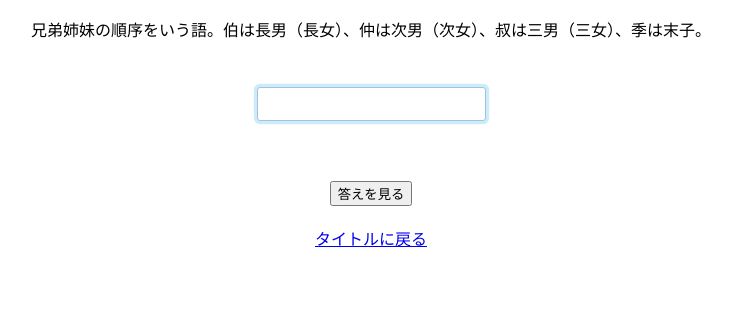
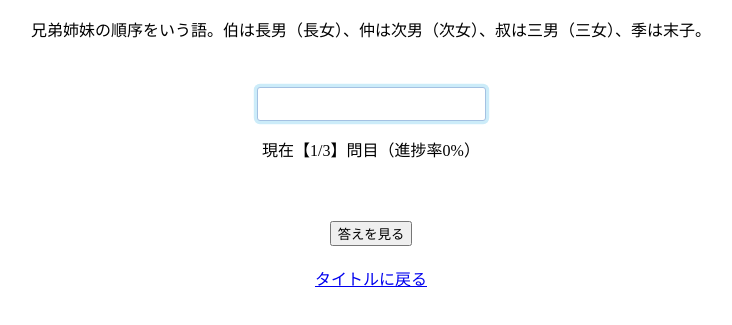
Before and after one commit to friends314/Yojijukugo, a plain HTML site: page theme/index.html in a window 1280 px wide. Shown: the part 127-452 px from the top of the page, without its empty margins (269-1001 px from the left). Drawn offline with Linux system fonts and the light colour scheme.

Commit message:
現在何問目かと、進捗率の表示を追加

```diff
--- a/js/main.js
+++ b/js/main.js
@@ -3,6 +3,12 @@
 const jukugo = document.querySelector("#jukugo");
 const answer = document.querySelector("#answer");
 const reveal = document.querySelector("#reveal");
+const meaning = document.querySelector("#meaning");
+const loc = document.querySelector("#location");
+
+const total = dictionary.length;  // 問題数
+let current = 1;                 // 現在何問目か
+let rate = 0; // 進捗率
 
 /**
  * 辞書から１つランダムに取得
@@ -14,15 +20,21 @@ const getQuestion = (d = dictionary) => {
     // 入力フォームを初期化
     answer.value = '';
 
-    if (tmp.length == d.length) {
+    if (tmp.length == total) {
         jukugo.textContent = 'お疲れ様でした';
+
+        const current_location = getLocation(current, total);
+        loc.textContent = current_location;
+
         reveal.remove();  // 完了画面の作成を検討
+        meaning.remove();
+        answer.remove();
         return false;
     }
 
     let key;
     do {
-        key = Math.floor(Math.random() * d.length);
+        key = Math.floor(Math.random() * total);
     } while (tmp.includes(key));
 
     tmp.push(key);
@@ -37,8 +49,10 @@ let question = getQuestion();
 const displayQuiz = question => {
     // console.log(question);
     jukugo.textContent = question.jukugo;
-    document.querySelector("#meaning").textContent = question.meaning;
+    meaning.textContent = question.meaning;
     answer.focus();
+    const current_location = getLocation(current, total);
+    loc.textContent = current_location;
 }
 displayQuiz(question);
 
@@ -47,18 +61,21 @@ displayQuiz(question);
  */
 const checkAnswer = () => {
     answer.addEventListener('keydown', (e) => {
-        console.log(e.keyCode);
+        // console.log(e.keyCode);
         if (e.keyCode == 13 ) {
-            if(e.target.value === question.kana) {
-                answer.classList.remove('deny');
+            // console.log(e.target.value);
+            if (e.target.value === question.kana) {
                 alert('正解！');
+                current += 1;
                 question = getQuestion();
                 if (question != false) {
                     displayQuiz(question);
                     checkAnswer();
                 }
+            } else if (e.target.value !== ''){
+                answer.classList.add('deny');
             }else{
-                answer.classList.add('deny');
+                answer.classList.remove('deny');
             }
         }
     })
@@ -68,3 +85,17 @@ checkAnswer();
 reveal.addEventListener('click', () => {
     alert(question.kana);
 })
+
+/**
+ * 現在何問目か＋進捗率を取得
+ */
+function getLocation(current, total) {
+    rate = Math.floor((current - 1) / total * 100);
+    // console.log (current);
+    // console.log(total);
+    if(current - 1 == total){
+        return `全問終わり（進捗率${rate}%）`;
+    }else {
+        return `現在【${current}/${total}】問目（進捗率${rate}%）`;
+    }
+}
--- a/theme/index.html
+++ b/theme/index.html
@@ -19,6 +19,7 @@
       <p class="al-center">
         <input type="text" id="answer">
       </p>
+      <p class="al-center" id="location"></p>
     </section>
   </main>
   <div class="fl-center fl-column mt-60">
```
